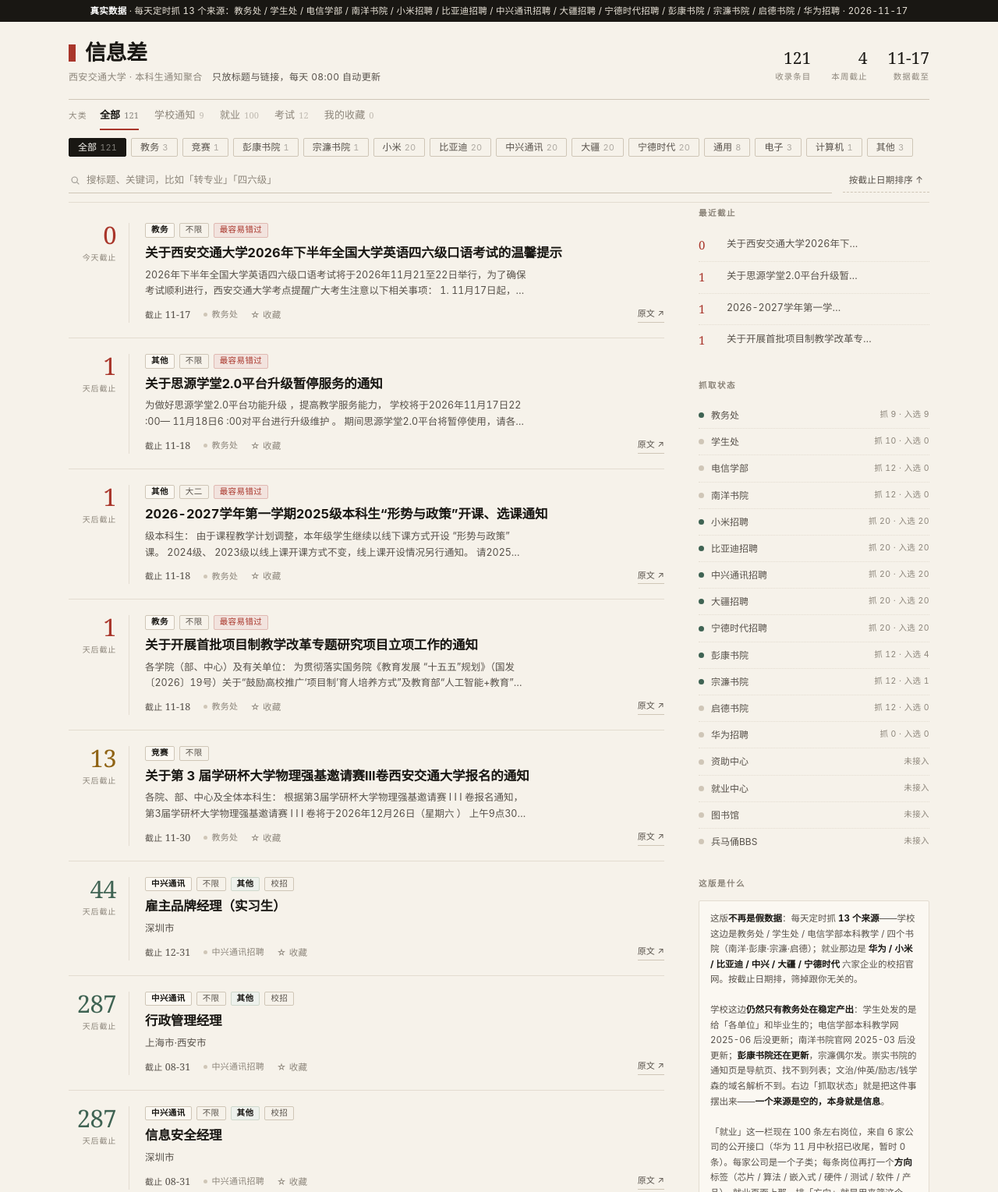
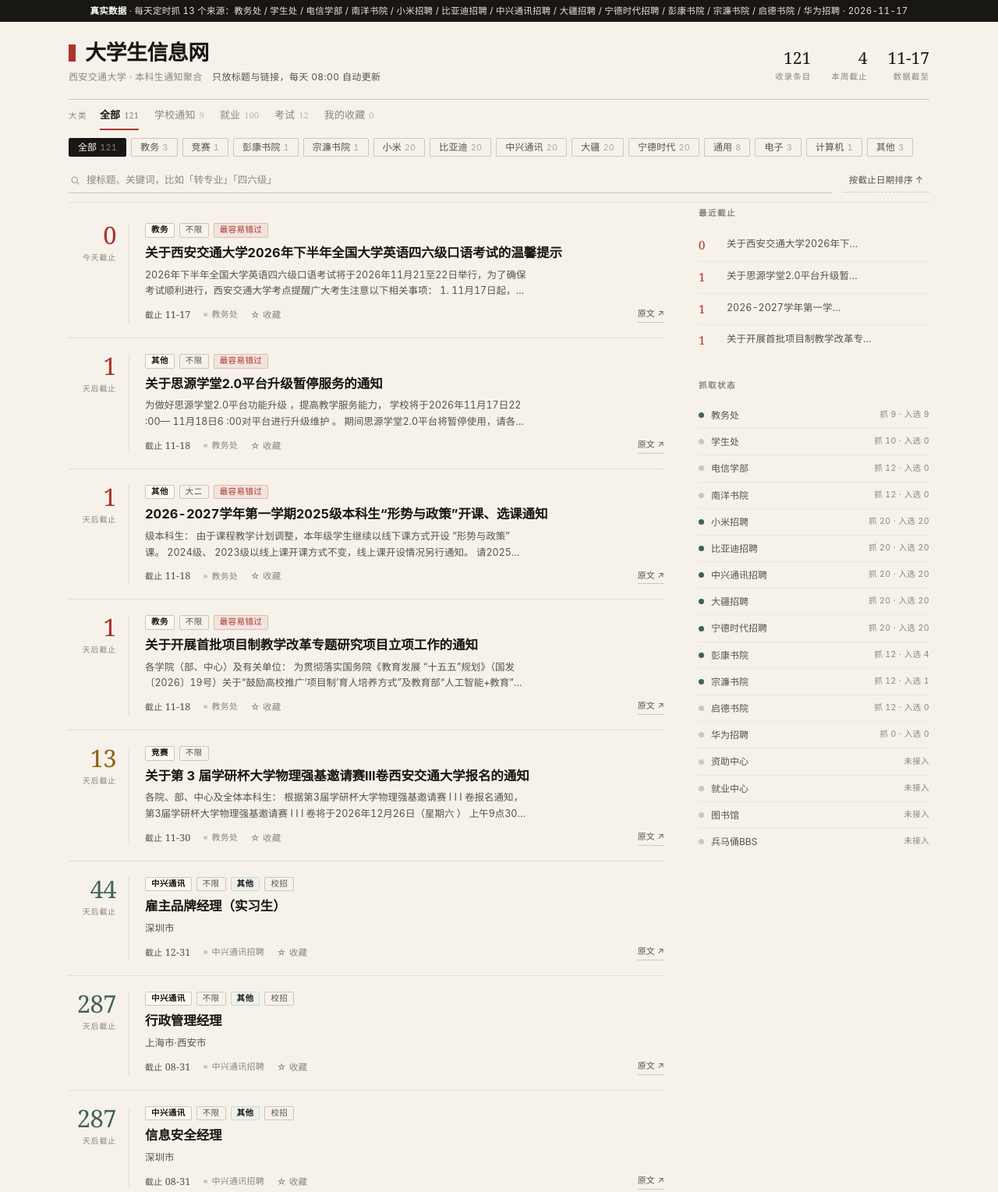
Before and after one commit to 114514QQ-OPS/xjtu-info, a plain HTML site: page index.html in a window 1280 px wide. Shown: the top 1529 px of the page at 78% size. Drawn offline with Linux system fonts and the light colour scheme.

Commit message:
rename: index.html

```diff
--- a/index.html
+++ b/index.html
@@ -3,14 +3,14 @@
 <head>
 <meta charset="utf-8">
 <meta name="viewport" content="width=device-width,initial-scale=1,viewport-fit=cover">
-<title>信息差 · 西安交大本科生通知聚合</title>
+<title>大学生信息网 · 西安交大本科生通知聚合</title>
 <!-- 加到手机主屏后像个 App：图标、开屏色、全屏无地址栏 -->
 <link rel="manifest" href="manifest.webmanifest">
 <meta name="theme-color" content="#F6F2EA">
 <meta name="apple-mobile-web-app-capable" content="yes">
 <meta name="mobile-web-app-capable" content="yes">
 <meta name="apple-mobile-web-app-status-bar-style" content="default">
-<meta name="apple-mobile-web-app-title" content="信息差">
+<meta name="apple-mobile-web-app-title" content="大学生信息网">
 <link rel="apple-touch-icon" href="icon-192.png">
 <link rel="icon" href="icon-192.png">
 <style>
@@ -250,7 +250,7 @@ footer a{border-bottom:1px solid var(--line-2);}
   <header>
     <div class="masthead">
       <div>
-        <div class="brand"><i class="mark"></i><h1>信息差</h1></div>
+        <div class="brand"><i class="mark"></i><h1>大学生信息网</h1></div>
         <div class="sub">西安交通大学 · 本科生通知聚合　<em>只放标题与链接，每天 08:00 自动更新</em></div>
       </div>
       <div class="headright">
@@ -320,17 +320,12 @@ footer a{border-bottom:1px solid var(--line-2);}
         <h3>抓取状态</h3>
         <ul class="health" id="health"></ul>
       </section>
-
-      <section>
-        <h3>这版是什么</h3>
-        <div class="note">这版<b>不再是假数据</b>：每天定时抓 <b>13 个来源</b>——学校这边是教务处 / 学生处 / 电信学部本科教学 / 四个书院（南洋·彭康·宗濂·启德）；就业那边是 <b>华为 / 小米 / 比亚迪 / 中兴 / 大疆 / 宁德时代</b> 六家企业的校招官网。按截止日期排，筛掉跟你无关的。<br><br>学校这边<b>仍然只有教务处在稳定产出</b>：学生处发的是给「各单位」和毕业生的；电信学部本科教学网 2025-06 后没更新；南洋书院官网 2025-03 后没更新；<b>彭康书院还在更新</b>，宗濂偶尔发。崇实书院的通知页是导航页、找不到列表；文治/仲英/励志/钱学森的域名解析不到。右边「抓取状态」就是把这件事摆出来——<b>一个来源是空的，本身就是信息</b>。<br><br>「就业」这一栏现在 100 条左右岗位，来自 6 家公司的公开接口（华为 11 月中秋招已收尾，暂时 0 条）。每家公司是一个子类；每条岗位再打一个<b>方向</b>标签（芯片 / 算法 / 嵌入式 / 硬件 / 测试 / 软件 / 产品），就业页面上那一排「方向」就是用来筛这个的。<br><br>接一家新公司等于写一套新解析——每家的接口都不一样，小米、比亚迪各花了半小时，中兴/大疆/宁德都用同一家招聘云（Moka），所以共用一个模块、返回体还是加密的。接进来以后标签会自己长，页面不用改。<br><br>每条岗位下面多两行：<b>要求</b>是从 JD 里原样抽出来的一段（100 条里抽到 59 条；中兴的接口只给标题和地点、比亚迪连 JD 都不给，所以那两家是空的）。<b>薪资</b>——这 100 条里 <b>0 条公开</b>，校招 JD 基本不写薪水，所以我没编。同理，<b>面试是线上还是线下</b> JD 里也没有这个字段，硬标就是假数据。<br><br>大部分本科通知其实走公众号和班级群，那些爬不到，只能靠人。<br><br>点每条右下角的 <b>☆ 收藏</b>存下来，顶层「我的收藏」里看。存在你这台电脑的浏览器里，换设备不同步。<br><br>有几条通知正文里确实没写截止日期，排在最后标「无截止」——<b>宁可空着，也不编一个日期</b>。排序按<b>截止日期</b>，不按发布时间，这是它和普通通知列表的区别。</div>
-      </section>
     </aside>
   </div>
 
   <footer>
-    <span>信息差 · 校园信息聚合原型</span>
-    <span>仅聚合标题、摘要与原文链接 · 每日 08:00 更新 · <a href="app/xjtu-info.apk" download>下载安卓版</a> · <a href="offline.html" download="xjtu-info.html">下载离线版</a> · <a href="#">数据来源说明</a></span>
+    <span>大学生信息网</span>
+    <span><a href="app/xjtu-info.apk" download>下载安卓版</a> · <a href="offline.html" download="xjtu-info.html">下载离线版</a></span>
   </footer>
 </div>
 
```
